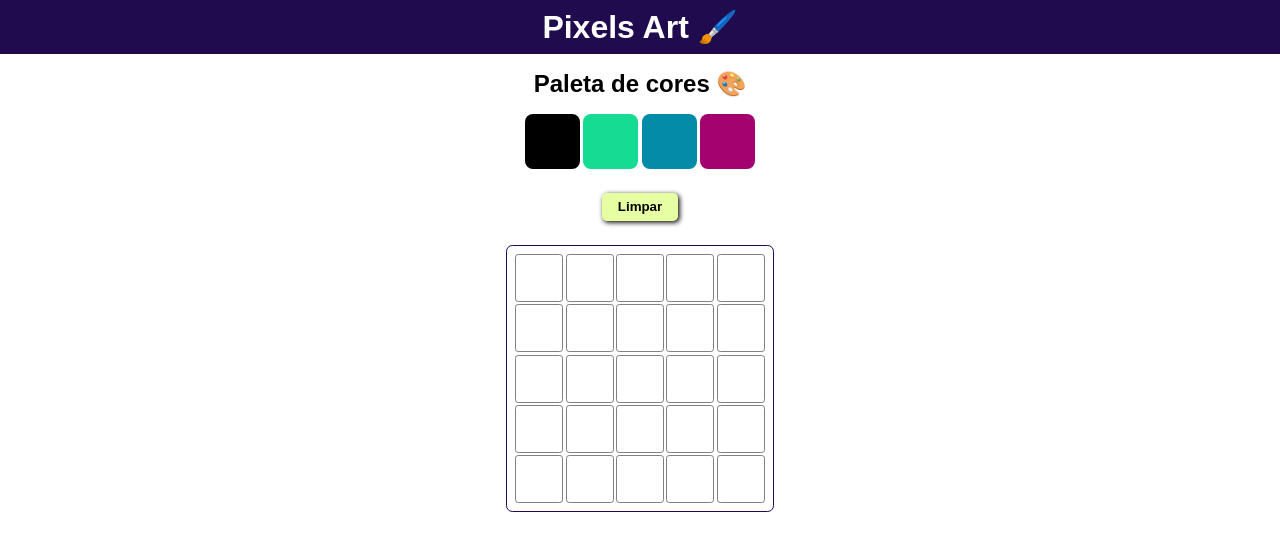
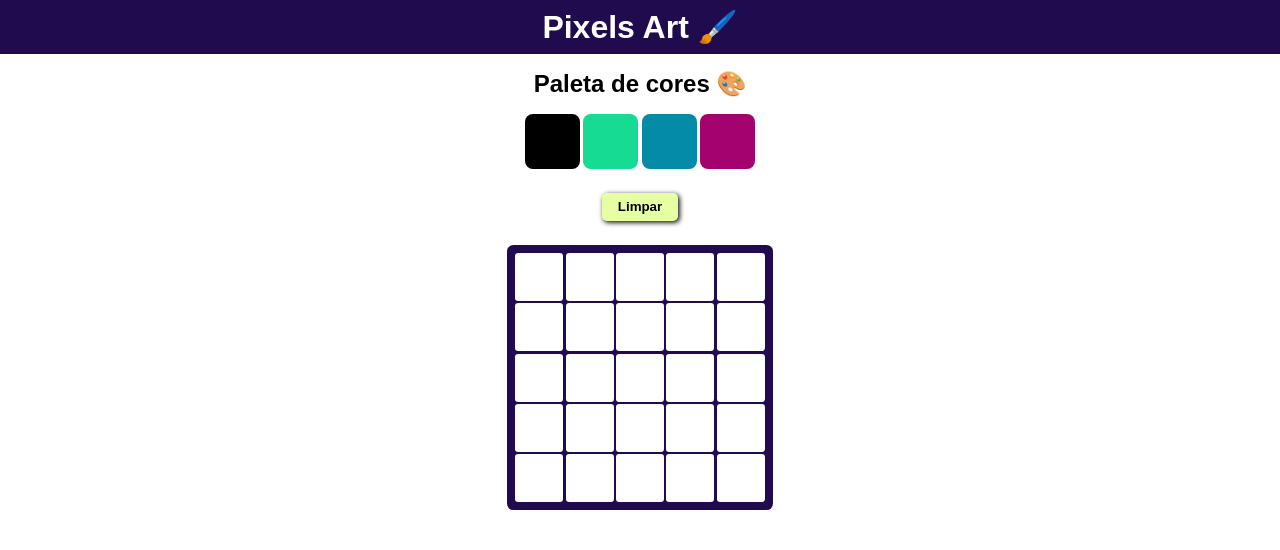
Before and after one commit to SP-Sam/pixels-art-trybe, a React (Create React App) app: page / in a window 1280 px wide. Shown: the top 550 px of the page. Built offline with nearby package versions, Linux system fonts and the light colour scheme.

Commit message:
refactor: Muda estilizacao do quadro

```diff
--- a/src/styles/App.css
+++ b/src/styles/App.css
@@ -35,8 +35,8 @@ main {
   display: grid;
   grid-template-columns: auto auto auto auto auto;
   gap: 0.15rem;
-  border: 1px solid #1f0b4d;
   border-radius: 0.4rem;
   padding: 0.5rem;
   margin-top: 1.5rem;
+  background-color: #1f0b4d;
 }
--- a/src/styles/Cell.css
+++ b/src/styles/Cell.css
@@ -1,8 +1,8 @@
 .cell {
   width: 3rem;
   height:  3rem;
-  border: 1px solid grey;
   border-radius: 0.2rem;
+  background-color: white;
 }
 .cell:hover {
   cursor: pointer;
```
